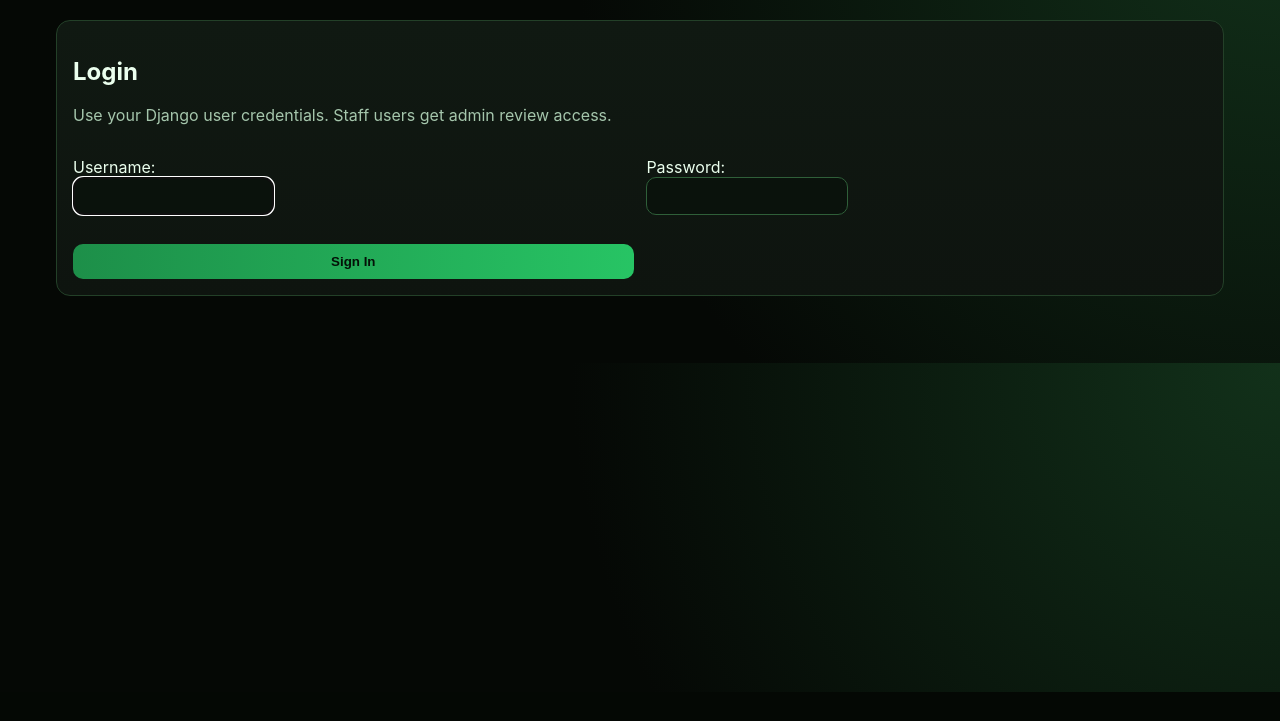
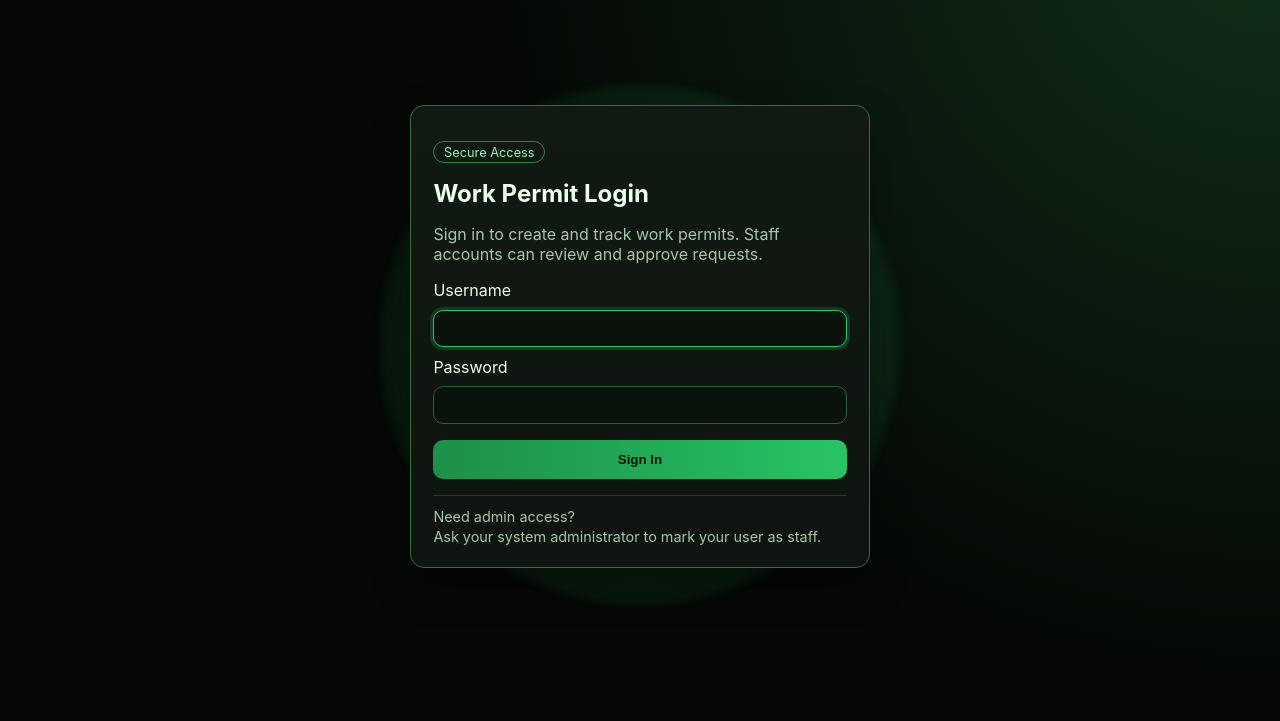
Before and after one commit to laraibhussain1109/workpermit, a Django app: page /login/ in a window 1280 px wide. Shown: the part 108-829 px from the top of the page. Before the commit the page ends 800 px from the top, so only its background shows below. Run offline with Django 5.2, Linux system fonts and the light colour scheme.

Commit message:
Redesign login page with polished centered auth card

```diff
--- a/static/css/theme.css
+++ b/static/css/theme.css
@@ -25,9 +25,10 @@ a { color: var(--accent-2); }
   align-items: center;
   border-bottom: 1px solid var(--line);
   padding: .8rem 1.2rem;
-  background: rgba(5,8,5,.95);
+  background: rgba(5, 8, 5, .95);
   position: sticky;
   top: 0;
+  z-index: 10;
 }
 .topbar nav { display: flex; gap: .8rem; align-items: center; }
 .inline { display: inline; }
@@ -44,6 +45,7 @@ a { color: var(--accent-2); }
   border-radius: 14px;
   padding: 1rem;
   margin-bottom: 1rem;
+  box-shadow: 0 18px 42px rgba(0, 0, 0, 0.28);
 }
 
 .grid.two,
@@ -62,14 +64,19 @@ fieldset {
   gap: .35rem;
 }
 
-input,select,textarea,button,.btn {
+input, select, textarea, button, .btn {
   border-radius: 10px;
   border: 1px solid #2f5f39;
   background: #0a120c;
   color: var(--text);
   padding: .64rem .7rem;
 }
-button,.btn { cursor: pointer; text-decoration: none; display: inline-block; }
+input:focus, select:focus, textarea:focus {
+  border-color: var(--accent);
+  box-shadow: 0 0 0 3px rgba(39, 196, 100, 0.2);
+  outline: none;
+}
+button, .btn { cursor: pointer; text-decoration: none; display: inline-block; }
 .accent { background: linear-gradient(90deg, #1d8f49, var(--accent)); color: #041007; border: none; font-weight: 700; }
 
 .check-grid ul {
@@ -97,7 +104,7 @@ button,.btn { cursor: pointer; text-decoration: none; display: inline-block; }
   grid-template-columns: repeat(auto-fit, minmax(280px, 1fr));
   gap: .8rem;
 }
-.card,.gov-card {
+.card, .gov-card {
   border: 1px solid #2b5b36;
   border-radius: 12px;
   background: #08100a;
@@ -118,11 +125,65 @@ button,.btn { cursor: pointer; text-decoration: none; display: inline-block; }
 .errorlist { margin: 0; padding-left: 1rem; }
 
 .camera { border: 1px dashed #3f8b53; border-radius: 10px; padding: .7rem; }
-video,.capture-preview { width: 100%; max-height: 240px; object-fit: cover; border-radius: 8px; background: #000; }
+video, .capture-preview { width: 100%; max-height: 240px; object-fit: cover; border-radius: 8px; background: #000; }
 .camera-actions { display: flex; flex-wrap: wrap; gap: .5rem; margin-top: .6rem; }
 .hidden { display: none !important; }
 .actions { display: flex; gap: .5rem; }
 
+/* Login */
+.auth-shell {
+  min-height: calc(100vh - 150px);
+  display: grid;
+  place-items: center;
+  position: relative;
+  overflow: hidden;
+  padding: 2rem 0;
+}
+.auth-glow {
+  position: absolute;
+  width: 520px;
+  height: 520px;
+  border-radius: 50%;
+  background: radial-gradient(circle, rgba(39, 196, 100, 0.28), rgba(39, 196, 100, 0));
+  filter: blur(4px);
+  pointer-events: none;
+}
+.auth-card {
+  width: min(460px, 95vw);
+  padding: 1.4rem;
+  border: 1px solid #2f6f3f;
+  backdrop-filter: blur(3px);
+}
+.auth-head h2 { margin: .2rem 0 .35rem; }
+.auth-form {
+  display: grid;
+  gap: .6rem;
+  margin-top: 1rem;
+}
+.auth-form input {
+  width: 100%;
+}
+.auth-form button {
+  margin-top: .4rem;
+  padding: .75rem;
+}
+.auth-foot {
+  margin-top: 1rem;
+  border-top: 1px solid #1f3a25;
+  padding-top: .75rem;
+  display: grid;
+  gap: .2rem;
+  font-size: .9rem;
+}
+.chip {
+  display: inline-block;
+  border: 1px solid #2f7e47;
+  color: #8ff6b7;
+  border-radius: 999px;
+  padding: .15rem .6rem;
+  font-size: .8rem;
+}
+
 @media (max-width: 780px) {
-  .form-grid,.grid.two,.phone-group { grid-template-columns: 1fr; }
+  .form-grid, .grid.two, .phone-group { grid-template-columns: 1fr; }
 }
--- a/templates/registration/login.html
+++ b/templates/registration/login.html
@@ -1,12 +1,35 @@
 {% extends 'base.html' %}
 {% block content %}
-<section class="panel auth-panel">
-  <h2>Login</h2>
-  <p class="muted">Use your Django user credentials. Staff users get admin review access.</p>
-  <form method="post" class="grid two">
-    {% csrf_token %}
-    {{ form.as_p }}
-    <button class="accent" type="submit">Sign In</button>
-  </form>
+<section class="auth-shell">
+  <div class="auth-glow"></div>
+
+  <article class="auth-card panel">
+    <div class="auth-head">
+      <p class="chip">Secure Access</p>
+      <h2>Work Permit Login</h2>
+      <p class="muted">Sign in to create and track work permits. Staff accounts can review and approve requests.</p>
+    </div>
+
+    <form method="post" class="auth-form">
+      {% csrf_token %}
+
+      {% if form.non_field_errors %}
+        <p class="error">{{ form.non_field_errors|join:', ' }}</p>
+      {% endif %}
+
+      <label for="id_username">Username</label>
+      {{ form.username }}
+
+      <label for="id_password">Password</label>
+      {{ form.password }}
+
+      <button class="accent" type="submit">Sign In</button>
+    </form>
+
+    <div class="auth-foot muted">
+      <span>Need admin access?</span>
+      <span>Ask your system administrator to mark your user as staff.</span>
+    </div>
+  </article>
 </section>
 {% endblock %}
```
